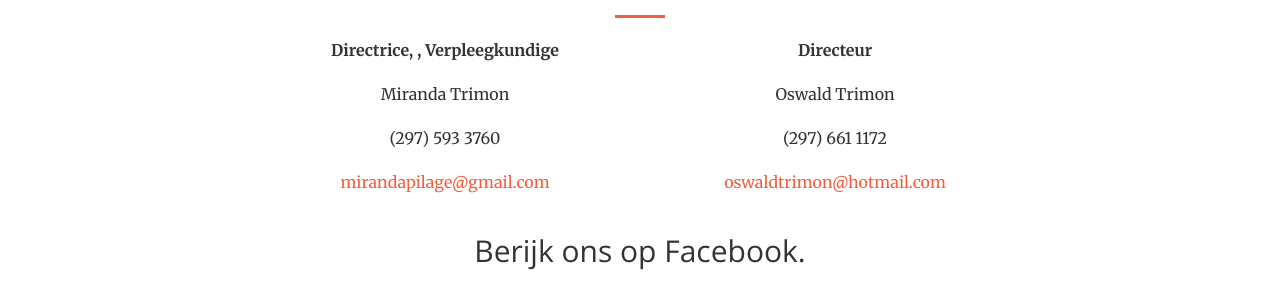
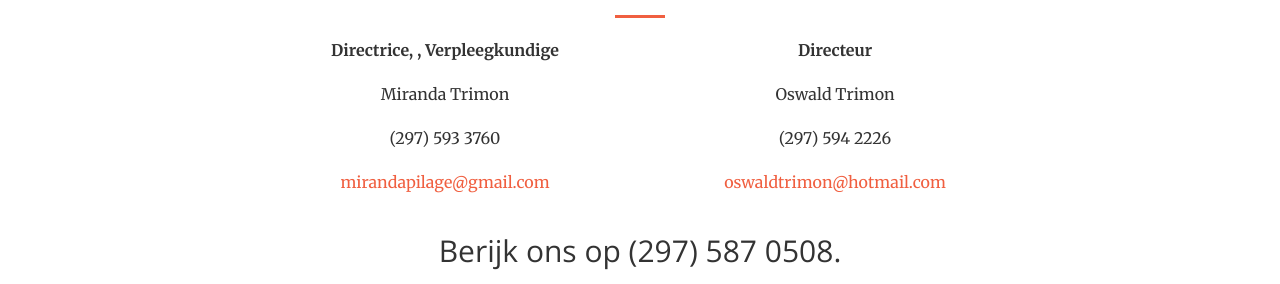
Before and after one commit to mirandatrimon/mirandatrimon.github.io, a website: page nl.html in a window 1280 px wide. Shown: the part 3780-4064 px from the top of the page. Drawn offline with nearby package versions, Linux system fonts and the light colour scheme.

Commit message:
Update nl.html

```diff
--- a/nl.html
+++ b/nl.html
@@ -340,12 +340,13 @@
                 <div class="col-lg-4 text-center">
                     <p><strong>Directeur</strong></p>
                     <P>Oswald Trimon</P>
-                    <p>(297) 661 1172</p>
+                    <p>(297) 594 2226</p>
                     <p><a href="mailto:oswaldtrimon@hotmail.com">oswaldtrimon@hotmail.com</a></p>
 
                 </div>
             </div>
         </div>
+         <h2 class="text-center"> Berijk ons op (297) 587 0508.</h2>
         <h2 class="text-center"> Berijk ons op Facebook.</h2>
         <p></p>
         <div class="text-center"><a href="https://www.facebook.com/groups/334369023564094/" target="_blank"><i class="fa fa-facebook-square fa-5x" style="color:#3b5998;" ></i></a></div>
```
